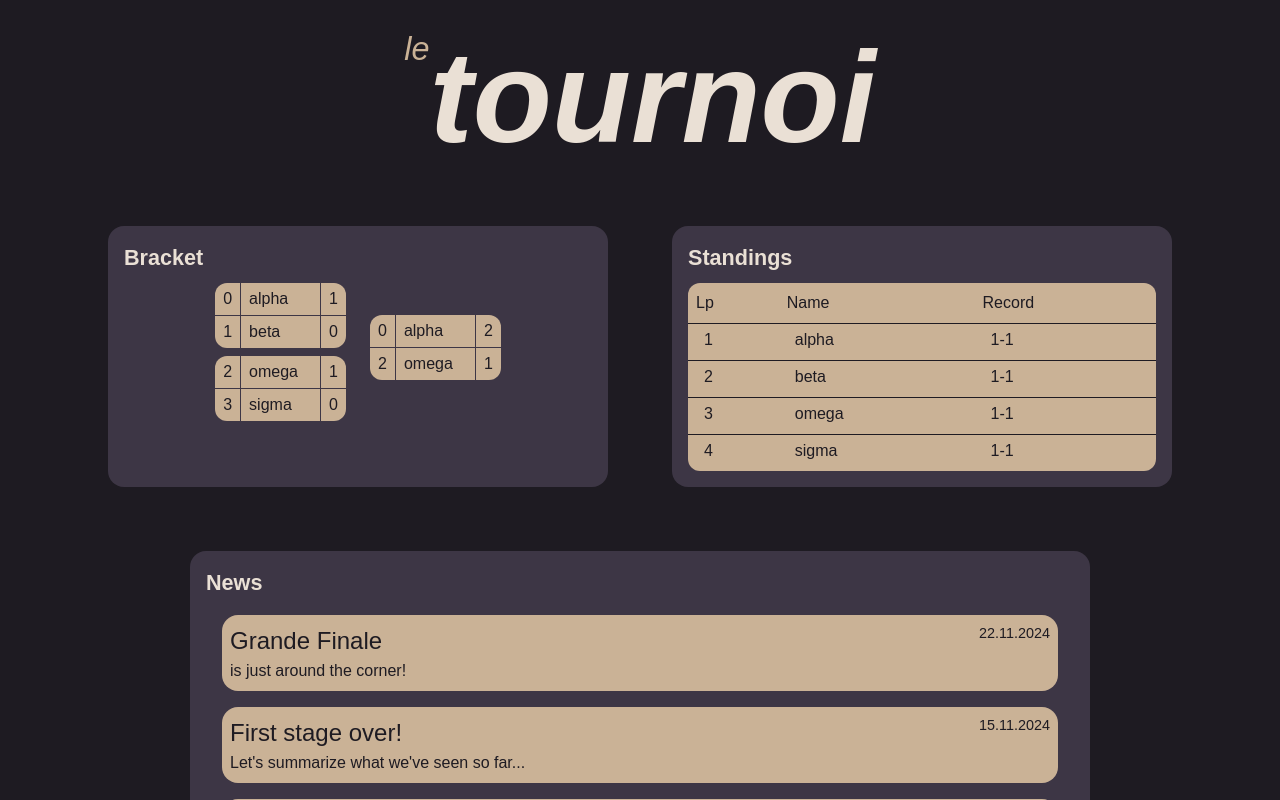
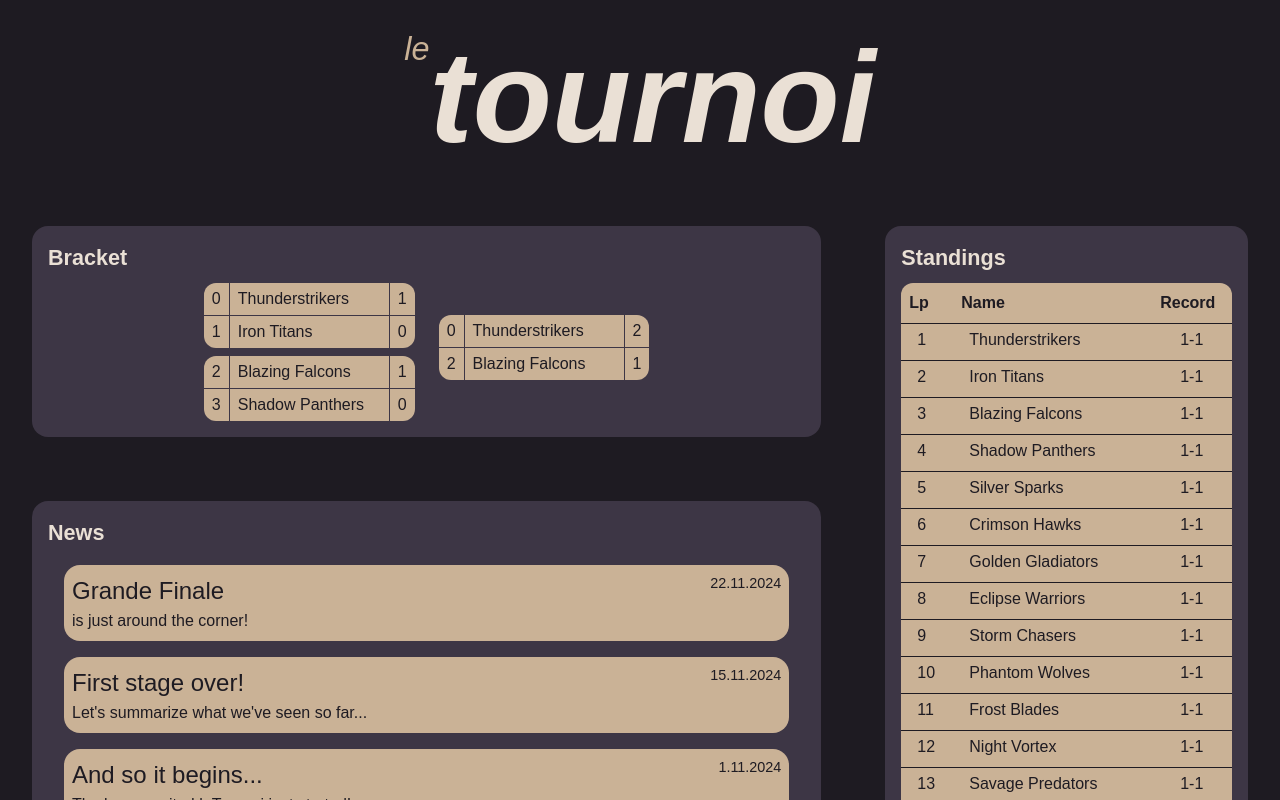
Before and after one commit to noradenshi/tournoi, a Next.js app: page / in a window 1280 px wide. Shown: the top 800 px of the page. Built offline with nearby package versions, Linux system fonts and the light colour scheme.

Commit message:
bettered big-screen layout, more team names

```diff
--- a/src/app/globals.css
+++ b/src/app/globals.css
@@ -24,13 +24,26 @@ body {
 
 .content-wrap {
     display: flex;
-    flex-direction: column;
+    flex-direction: row;
+    flex-wrap: wrap-reverse;
+    align-items: self-start;
+    justify-content: space-around;
+    margin: 0;
 }
 
-.content {
+.content-1,
+.content-2 {
     display: flex;
-    flex-flow: row wrap;
-    justify-content: center;
+    flex-direction: column;
+    flex-wrap: nowrap;
+}
+
+.content-2 {
+    flex: 2;
+}
+
+.content-1 {
+    flex: 1;
 }
 
 .box {
@@ -39,12 +52,7 @@ body {
     border-radius: 1em;
     padding: 1em;
     margin: 2em;
-    width: 80vw;
-    max-width: 900px;
-}
-
-.sidebyside * {
-    max-width: 500px;
+    width: auto;
 }
 
 a {
@@ -52,8 +60,9 @@ a {
     color: var(--accent)
 }
 
-/* @media screen and (max-width: 1000px) { */
-/*     .box { */
-/*         width: 80vw; */
-/*     } */
-/* } */
+@media screen and (min-width: 1420px) {
+    .content-wrap {
+        margin: 0 auto;
+        max-width: 1400px;
+    }
+}
--- a/src/app/page.tsx
+++ b/src/app/page.tsx
@@ -6,7 +6,13 @@ import TeamProps from "@/interfaces/TeamProps";
 import News from "@/components/news/news";
 
 export default function Home() {
-    const team_names = ["alpha", "beta", "omega", "sigma"];
+    const team_names = [
+        "Thunderstrikers", "Iron Titans", "Blazing Falcons", "Shadow Panthers",
+        "Silver Sparks", "Crimson Hawks", "Golden Gladiators", "Eclipse Warriors",
+        "Storm Chasers", "Phantom Wolves", "Frost Blades", "Night Vortex",
+        "Savage Predators", "Electric Pioneers", "Inferno Knights", "Mystic Raiders"
+    ];
+
     const teams: TeamProps[] = team_names.map((name, seed) => ({
         seed, name, wins: 1, loses: 1,
     }));
@@ -15,12 +21,12 @@ export default function Home() {
         <div>
             <Header />
             <div className="content-wrap">
-                <div className="content sidebyside">
+                <div className="content-2">
                     {Bracket(teams)}
+                    <News />
+                </div>
+                <div className="content-1">
                     {Standings(teams)}
-                </div>
-                <div className="content">
-                    <News />
                 </div>
             </div>
             <Footer />
--- a/src/components/bracket/bracket.css
+++ b/src/components/bracket/bracket.css
@@ -16,23 +16,18 @@
 }
 
 .matchup td {
-    padding: .25em;
+    padding: .25em .5em;
 }
 .matchup td.seed {
-    padding-left: .5em;
-    padding-right: .5em;
-    width: 1em;
+    width: auto;
     border-right: 1px solid var(--primary);
 }
 .matchup td.name {
-    padding-left: .5em;
-    width: 5em;
+    width: 10em;
     border-right: 1px solid var(--primary);
 }
 .matchup td.score {
-    padding-left: .5em;
-    padding-right: .5em;
-    width: 1em;
+    width: auto;
     border-left: 1px solid var(--primary);
 }
 
--- a/src/components/standings/standings.css
+++ b/src/components/standings/standings.css
@@ -8,12 +8,20 @@
 
 .standings td {
     padding: .5em;
+    text-align: left;
+    vertical-align: center;
+}
+
+.standings thead td {
+    font-weight: bold;
 }
 
 .standings tbody td {
     border-top: 1px solid var(--background);
     padding-left: 1em;
     padding-top: .25em;
-    text-align: left;
-    vertical-align: center;
 }
+
+.standings .record {
+    text-align: center;
+}
--- a/src/components/standings/standings.tsx
+++ b/src/components/standings/standings.tsx
@@ -10,7 +10,7 @@ export default function Standings(teams: TeamProps[]) {
                     <tr>
                         <td>Lp</td>
                         <td>Name</td>
-                        <td>Record</td>
+                        <td className="record">Record</td>
                     </tr>
                 </thead>
                 <tbody>
@@ -18,7 +18,7 @@ export default function Standings(teams: TeamProps[]) {
                         <tr>
                             <td>{team.seed + 1}</td>
                             <td>{team.name}</td>
-                            <td>{team.wins}-{team.loses}</td>
+                            <td className="record">{team.wins}-{team.loses}</td>
                         </tr>
                     ))}
                 </tbody>
```
